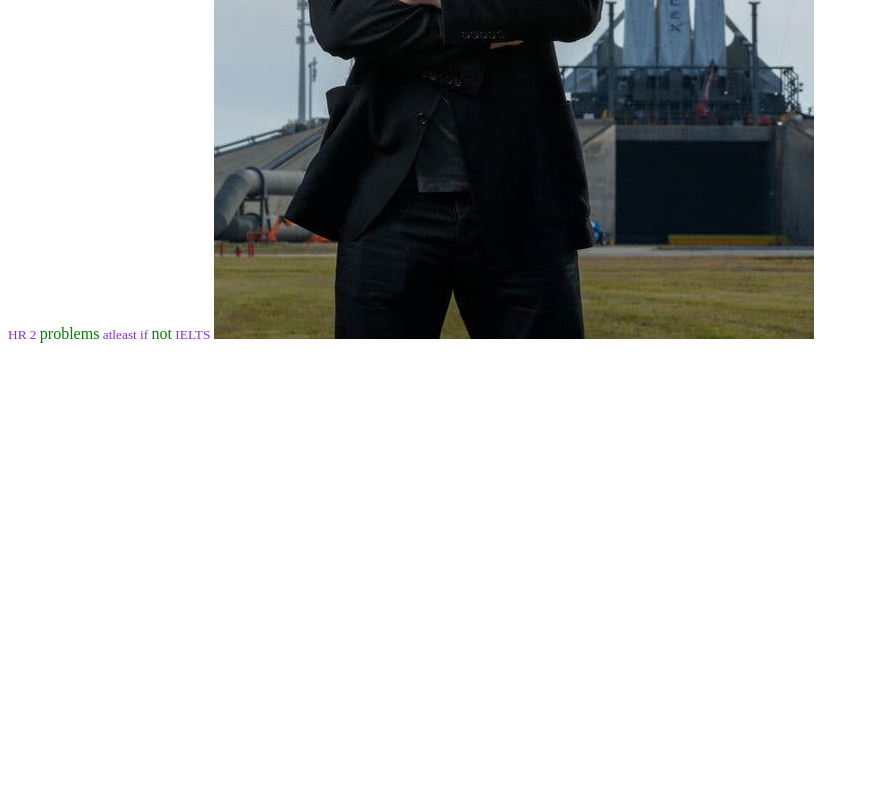
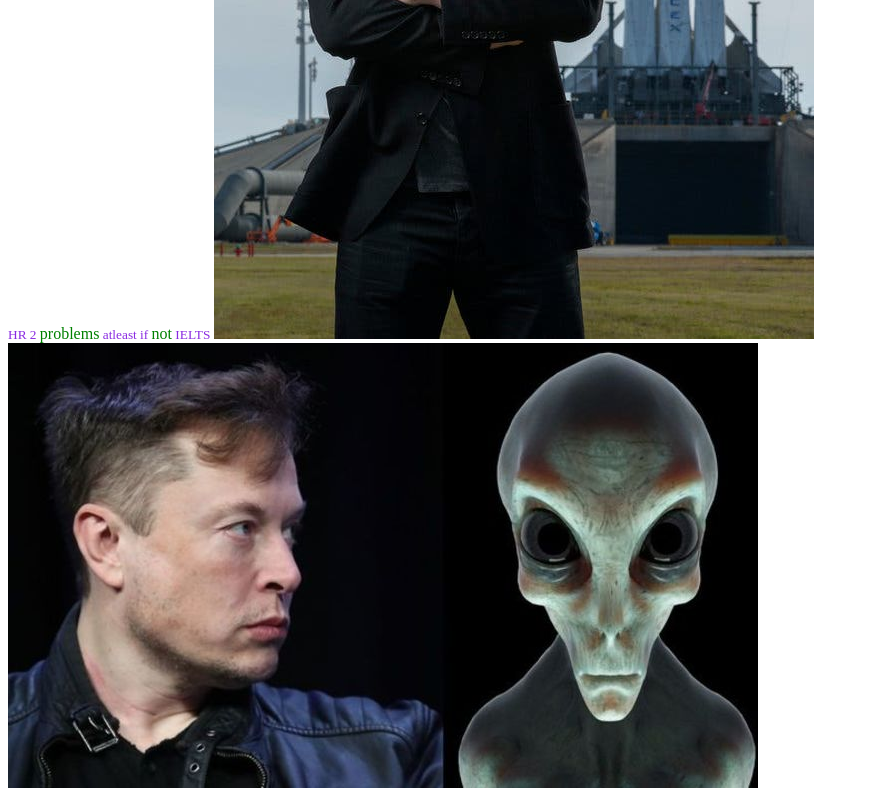
Before and after one commit to Sakib-Fahmid/my-webnew-repo, a plain HTML site: page index.html in a window 1280 px wide. Shown: the part 743-1543 px from the top of the page, without its empty margins (0-869 px from the left). Before the commit the page ends 1094 px from the top, so only its background shows below. Drawn offline with Linux system fonts and the light colour scheme.

Commit message:
new elon pic added

```diff
--- a/index.html
+++ b/index.html
@@ -14,5 +14,7 @@
     <p class="todos">Bitcoin ticker </p>
     <small class="practice" >HR 2 <span>problems</span> atleast if <span>not</span> IELTS</small>
     <img src="elon.jpg" alt="">
+    <img src="musk.jpg" alt="">
+
 </body>
 </html>
```
